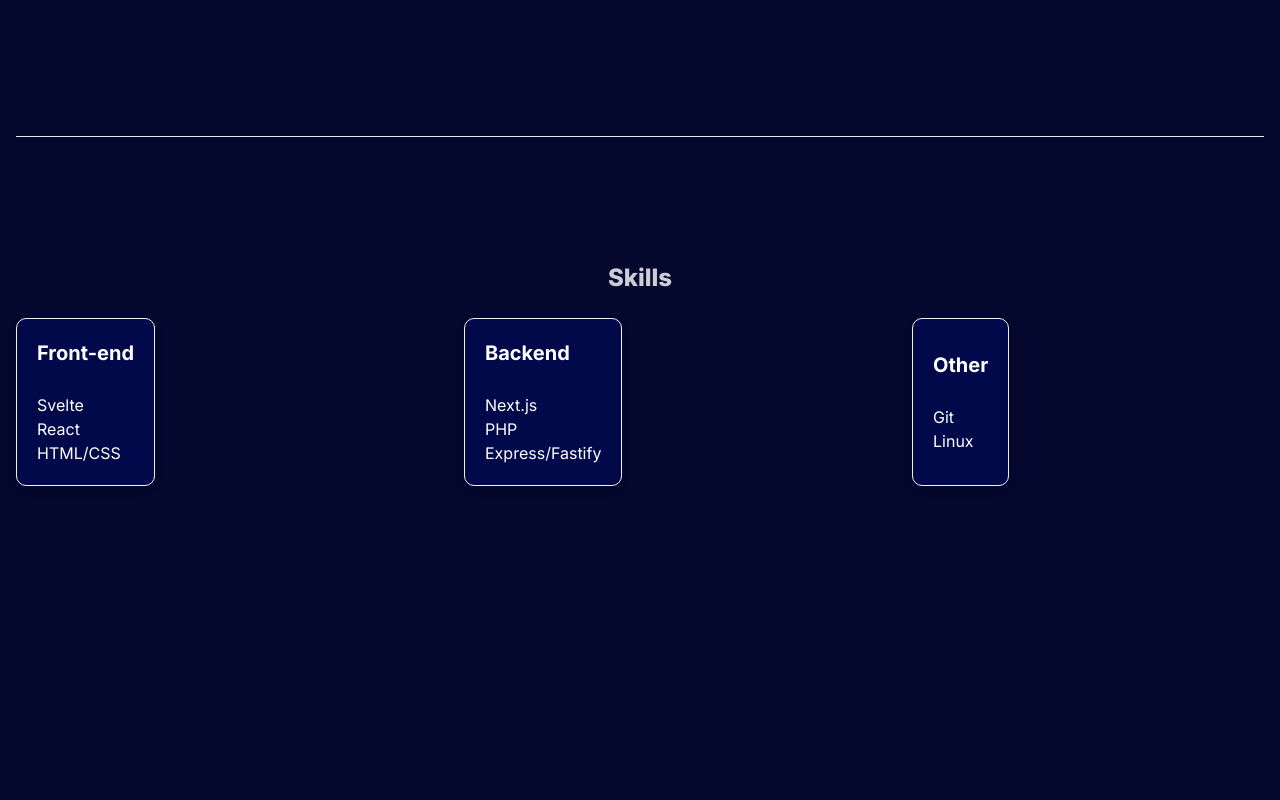
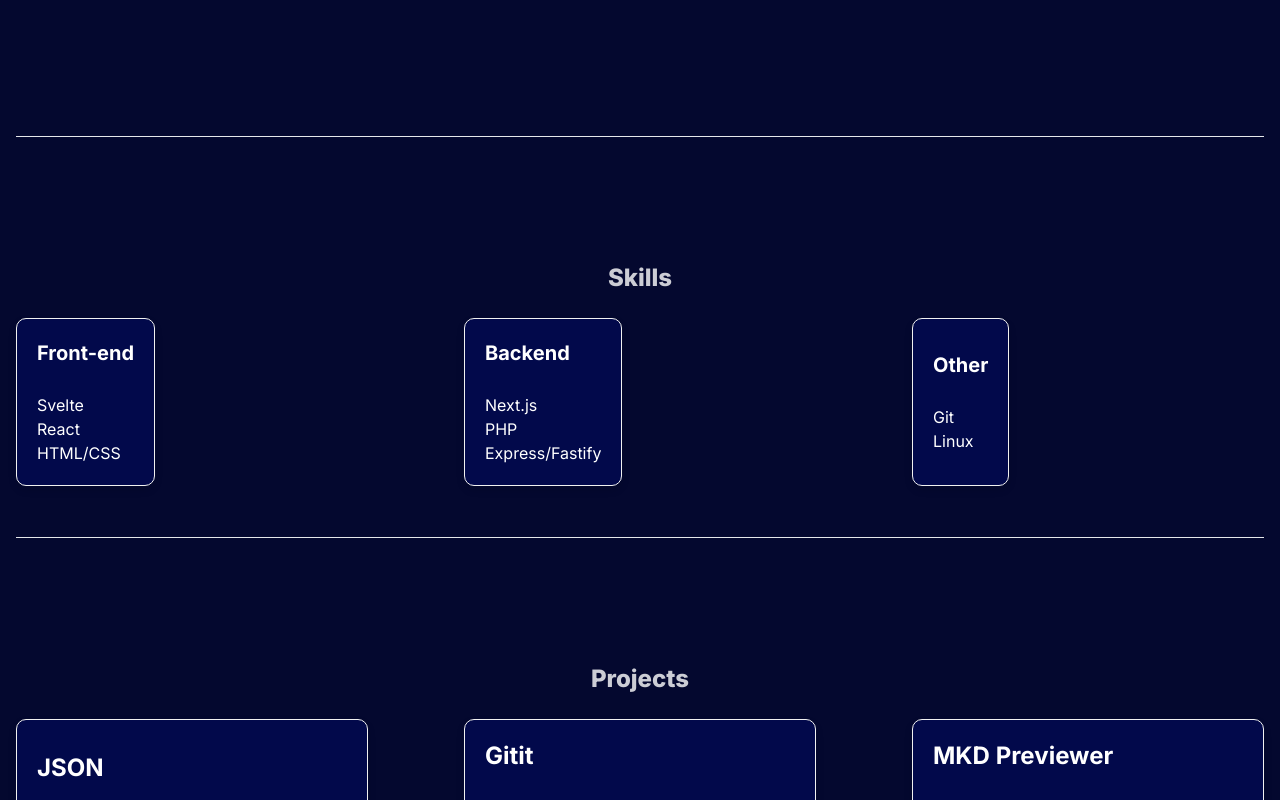
Before and after one commit to ItsMeViipeR/viiper.fr, a Next.js app: page / in a window 1280 px wide. Shown: the part 680-1480 px from the top of the page. Built offline with nearby package versions, Linux system fonts and the light colour scheme.

Commit message:
style: :lipstick: Update sections height

```diff
--- a/app/main.css
+++ b/app/main.css
@@ -26,7 +26,7 @@ html {
 section {
   text-align: left;
   padding-top: 10%;
-  min-height: 100vh;
+  min-height: 50vh;
 }
 
 a {
```
